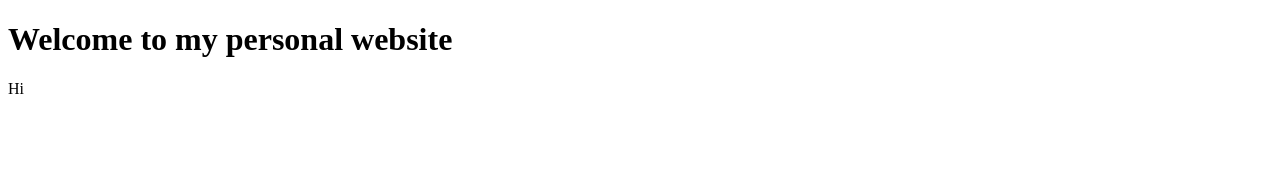
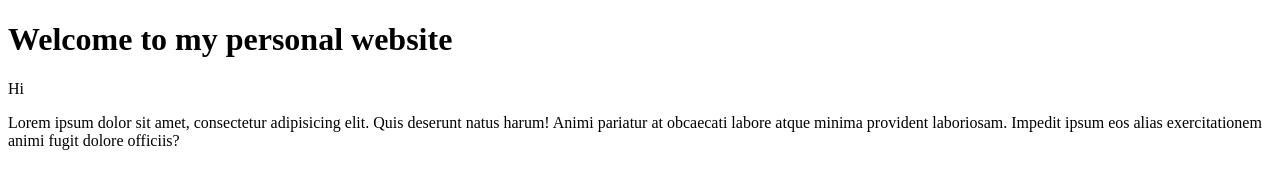
Before and after one commit to aresx2009/aresx2009.github.io, a plain HTML site: page index.html in a window 1280 px wide. Drawn offline with Linux system fonts and the light colour scheme.

Commit message:
made a change

```diff
--- a/index.html
+++ b/index.html
@@ -10,5 +10,9 @@
 
     <p>Hi</p>
 
+    <p>Lorem ipsum dolor sit amet, consectetur adipisicing elit. Quis deserunt natus harum! Animi pariatur at obcaecati labore atque minima provident laboriosam. Impedit ipsum eos alias exercitationem animi fugit dolore officiis?</p>
+
+
+
 </body>
 </html>
```
